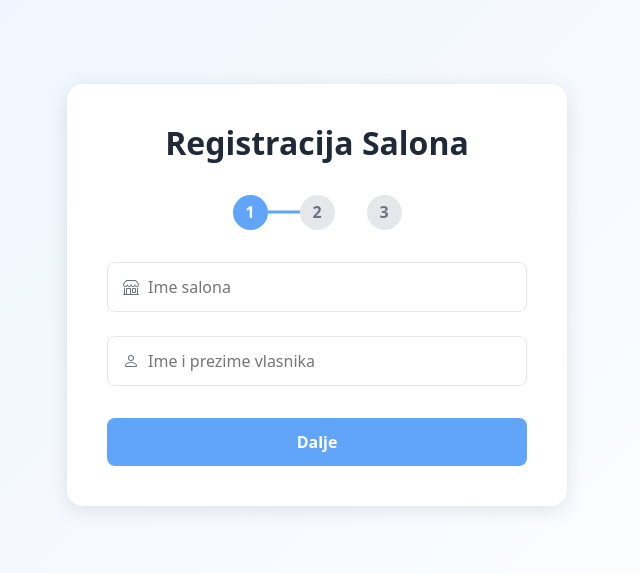
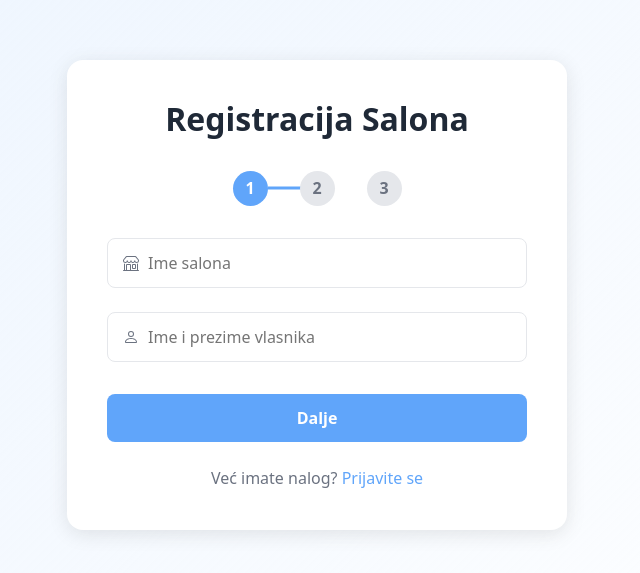
Before and after one commit to BirtasevicLazar/eFrizer, a React (Vite) app in the folder efrizer/: page /register in a window 1280 px wide. Shown: the part 105-678 px from the top of the page, without its empty margins (323-963 px from the left). Built offline with nearby package versions, Linux system fonts and the light colour scheme.

Commit message:
cssLogReg

```diff
--- a/efrizer/src/Components/Login/Login.css
+++ b/efrizer/src/Components/Login/Login.css
@@ -1,4 +1,10 @@
 .login-page {
+    position: fixed;
+    top: 0;
+    left: 0;
+    right: 0;
+    bottom: 0;
+    overflow: auto;
     min-height: 100vh;
     display: flex;
     justify-content: center;
--- a/efrizer/src/Components/Register/Register.css
+++ b/efrizer/src/Components/Register/Register.css
@@ -1,4 +1,10 @@
 .register-page {
+    position: fixed;
+    top: 0;
+    left: 0;
+    right: 0;
+    bottom: 0;
+    overflow: auto;
     min-height: 100vh;
     display: flex;
     justify-content: center;
@@ -172,3 +178,19 @@
       flex-direction: column;
     }
   }
+
+  .login-link {
+    text-align: center;
+    margin-top: 1.5rem;
+    color: #6b7280;
+  }
+
+  .login-link span {
+    color: #60a5fa;
+    cursor: pointer;
+    font-weight: 500;
+  }
+
+  .login-link span:hover {
+    text-decoration: underline;
+  }
--- a/efrizer/src/Components/Register/Register.jsx
+++ b/efrizer/src/Components/Register/Register.jsx
@@ -311,6 +311,9 @@ const Register = () => {
               </button>
             )}
           </div>
+          <div className="login-link">
+            Već imate nalog? <span onClick={() => navigate('/login')}>Prijavite se</span>
+          </div>
         </form>
       </div>
     </div>
```
